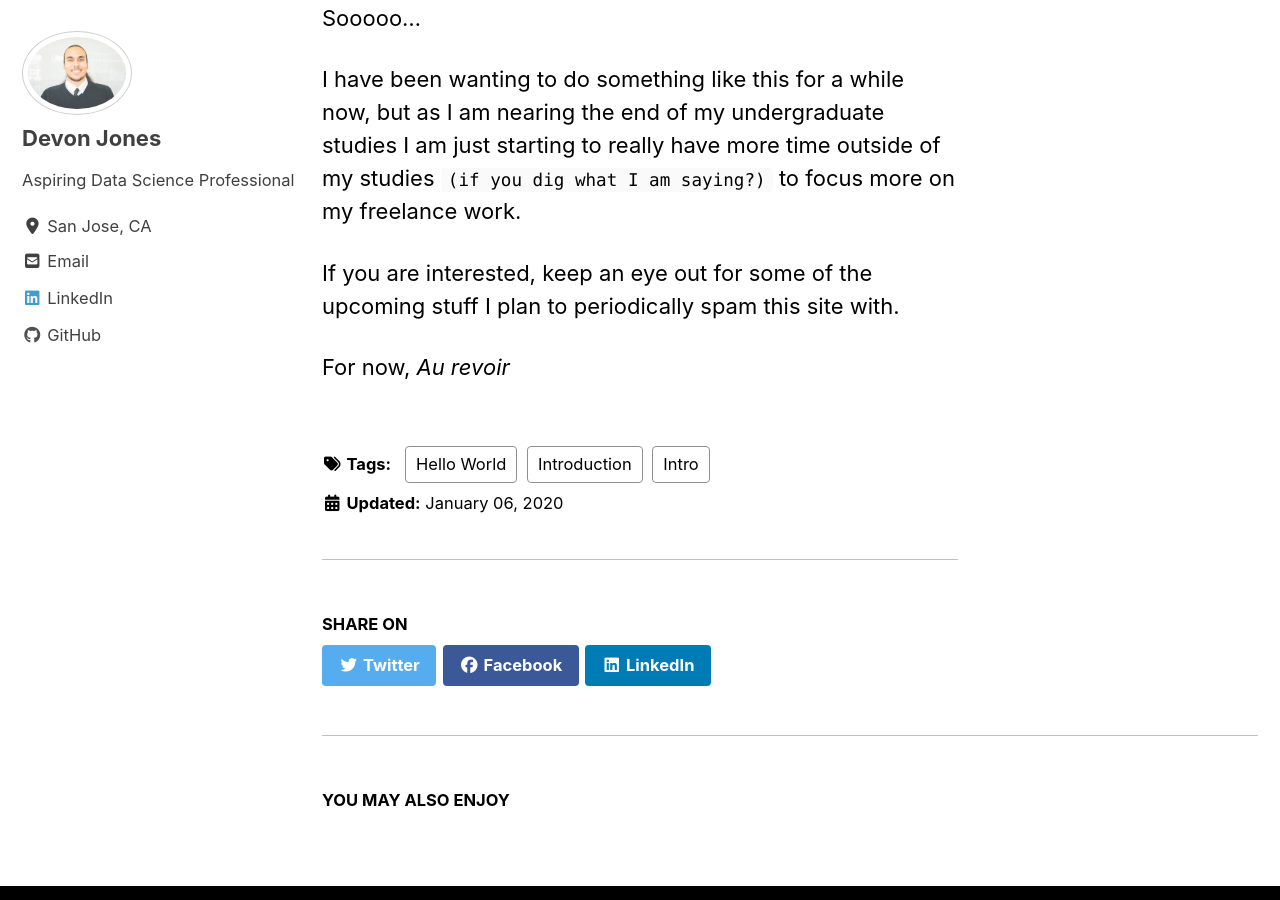
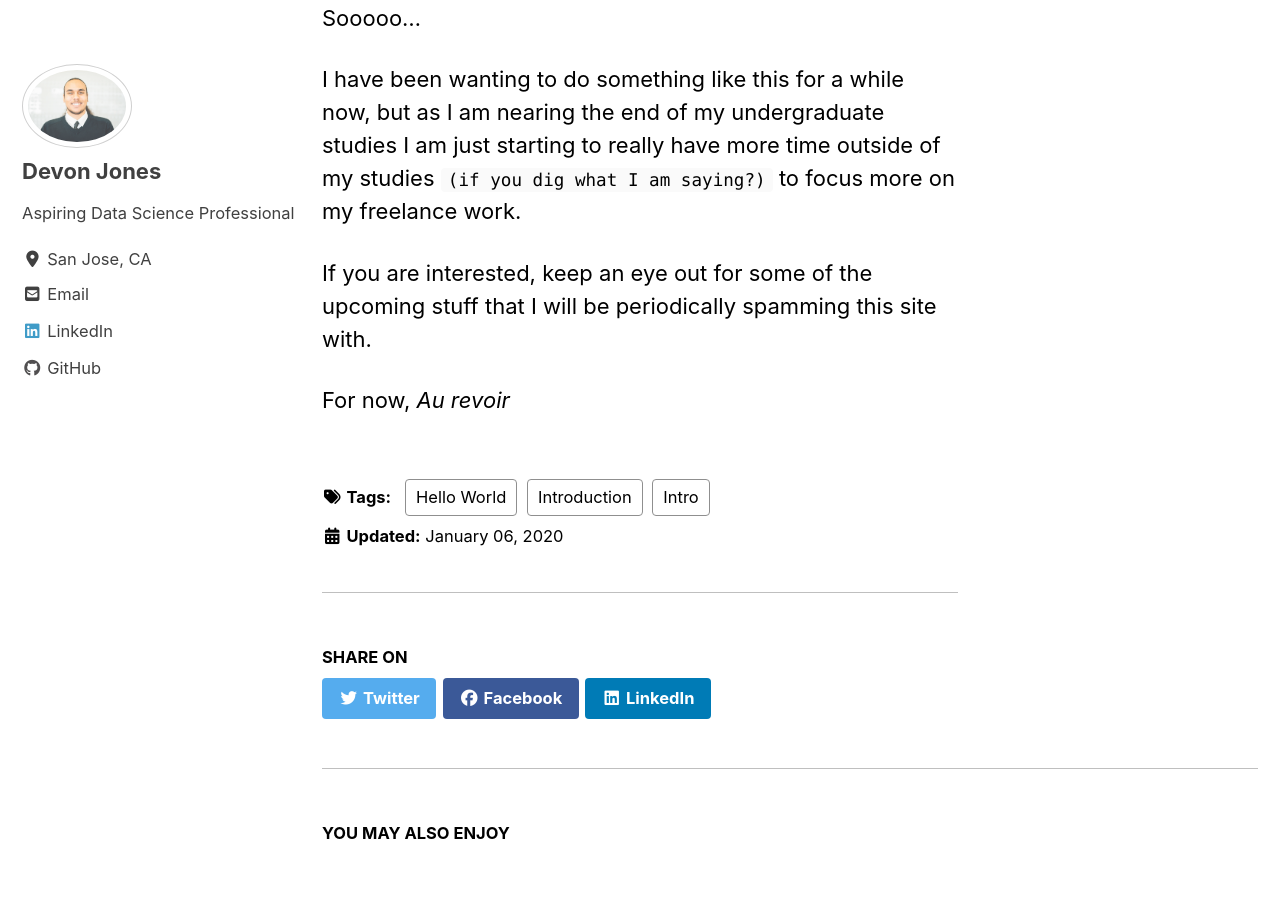
Before and after one commit to TheeOriginalDev/TheeOriginalDev.github.io, a Jekyll site: the page built from _posts/2020-01-06-blog-#1.md, in a window 1280 px wide and 900 px high, scrolled down 989 px. Built offline with Jekyll 4.4.1, drawn with Linux system fonts in a browser that asks for light colours; cached includes are drawn as plain includes; nearby versions of some CDN libraries.

Commit message:
edit #61

```diff
--- a/_posts/2020-01-06-blog-#1.md
+++ b/_posts/2020-01-06-blog-#1.md
@@ -12,6 +12,6 @@
 
 I have been wanting to do something like this for a while now, but as I am nearing the end of my undergraduate studies I am just starting to really have more time outside of my studies `(if you dig what I am saying?)` to focus more on my freelance work.
 
-If you are interested, keep an eye out for some of the upcoming stuff I plan to periodically spam this site with.
+If you are interested, keep an eye out for some of the upcoming stuff that I will be periodically spamming this site with.
 
 For now, *Au revoir*
```
